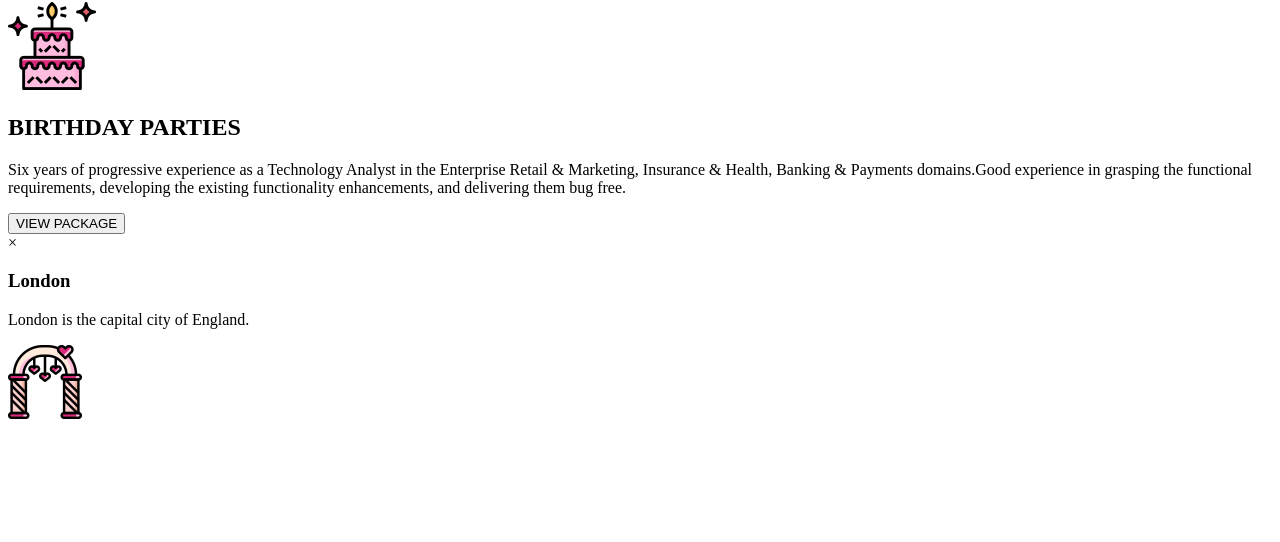
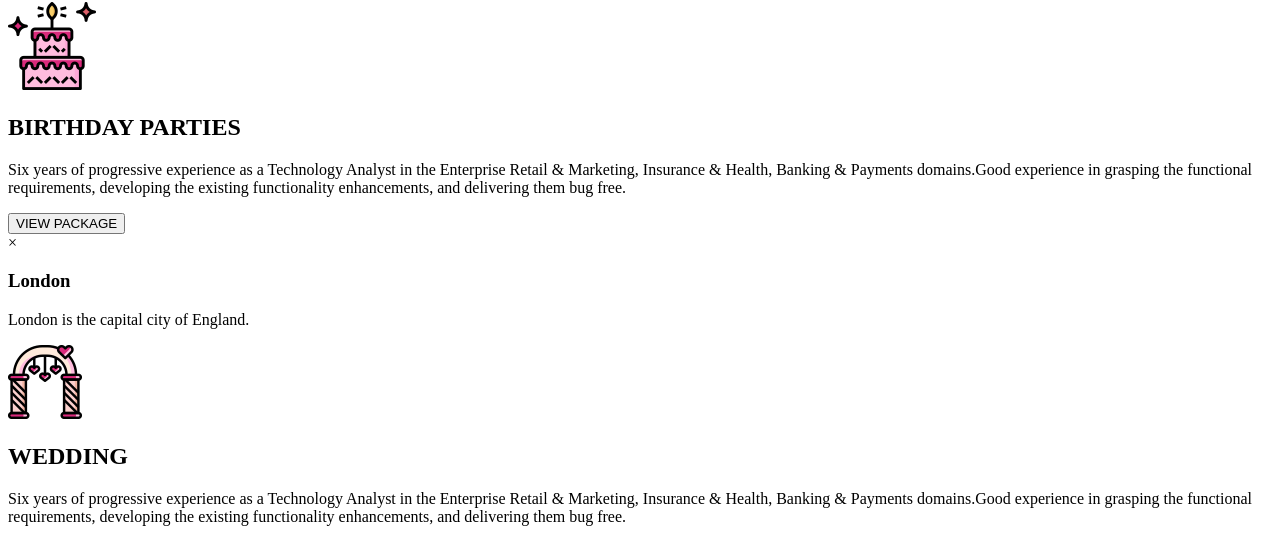
Before and after one commit to monikasharma26/KIM_PartyPlaning_FP, a plain HTML site: page services.html in a window 1280 px wide. Shown: the part 411-953 px from the top of the page. Before the commit the page ends 842 px from the top, so only its background shows below. Drawn offline with Linux system fonts and the light colour scheme.

Commit message:
Heading and paragraph added for Wedding in service html

```diff
--- a/services.html
+++ b/services.html
@@ -92,6 +92,12 @@
       <img src="images/party-4.png" alt="" />
     </div>
     <div class="content-birthday-parties">
+      <h2>WEDDING</h2>
+        <p>Six years of progressive experience as a Technology Analyst in the Enterprise Retail & Marketing, Insurance & Health, Banking & Payments domains.Good experience in grasping the functional requirements, developing the existing functionality enhancements, and delivering them bug free. </p>
+
+      </div>
+    </div>
+    </div>
 
 
 </body>
```
